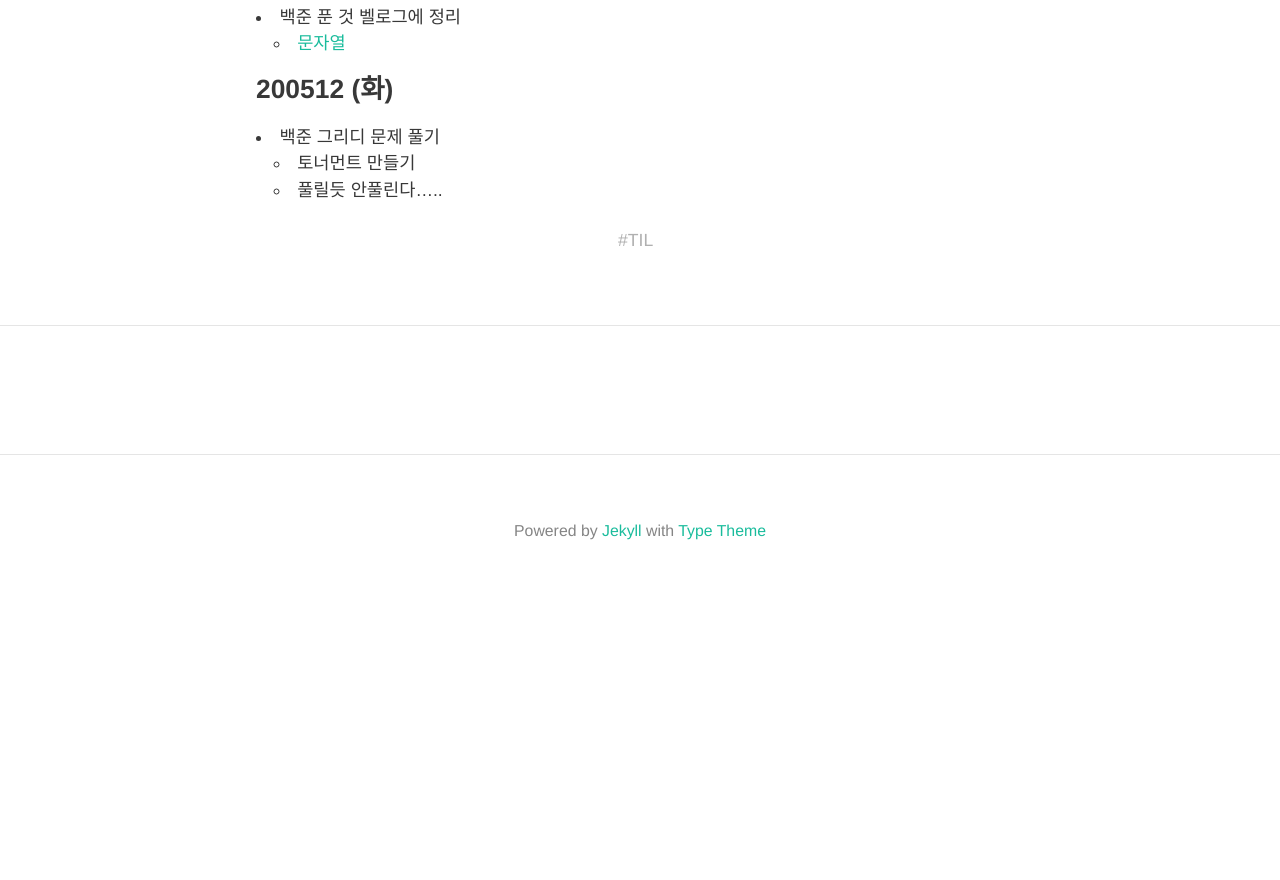
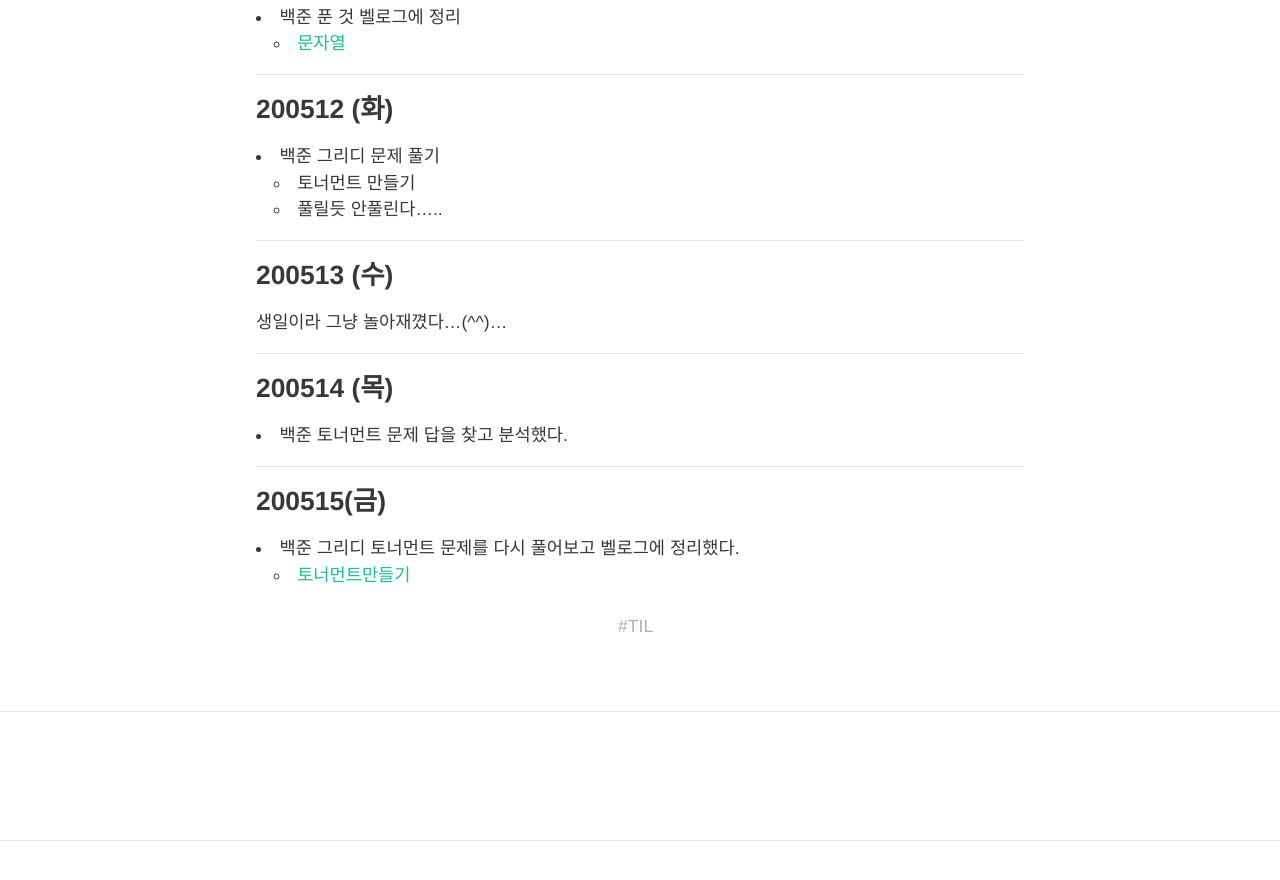
Before and after one commit to HyunlangBan/hyunlangban.github.io, a Jekyll site: the page built from _posts/TIL/2020-05-11-week-til.md, in a window 1280 px wide and 900 px high, scrolled down 508 px. Shown: the top 880 px of the window. Built offline with Jekyll 4.4.1, drawn with Linux system fonts in a browser that asks for light colours; nearby versions of some CDN libraries; some web fonts are replaced; comment, search, counter and statistics services are not loaded; before the commit the page ends 1115 px from its top, so only the background shows below that.

Commit message:
Update TIL

```diff
--- a/_posts/TIL/2020-05-11-week-til.md
+++ b/_posts/TIL/2020-05-11-week-til.md
@@ -11,8 +11,25 @@ title: 200511-200517 TIL
 - 백준 푼 것 벨로그에 정리
   - [문자열](https://velog.io/@langssi/%EB%B0%B1%EC%A4%80-1120-%EB%AC%B8%EC%9E%90%EC%97%B4)
 
+---
 
 ### 200512 (화)
 - 백준 그리디 문제 풀기
   - 토너먼트 만들기
   - 풀릴듯 안풀린다.....
+
+---
+
+### 200513 (수)
+생일이라 그냥 놀아재꼈다...(^^)...
+
+---
+
+### 200514 (목)
+- 백준 토너먼트 문제 답을 찾고 분석했다.
+
+---
+
+### 200515(금)
+- 백준 그리디 토너먼트 문제를 다시 풀어보고 벨로그에 정리했다.
+  - [토너먼트만들기](https://velog.io/@langssi/%EB%B0%B1%EC%A4%80-2262-%ED%86%A0%EB%84%88%EB%A8%BC%ED%8A%B8-%EB%A7%8C%EB%93%A4%EA%B8%B0)
```
